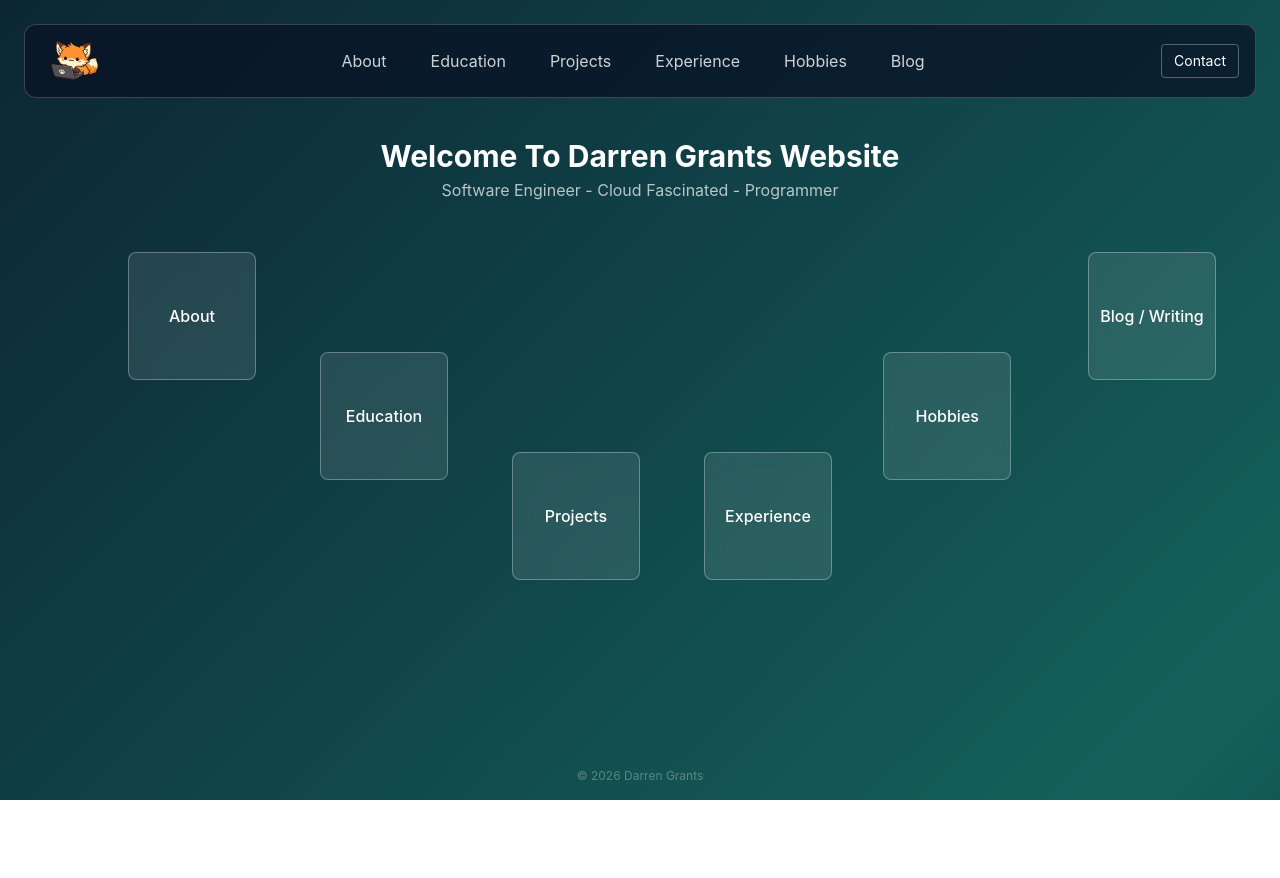
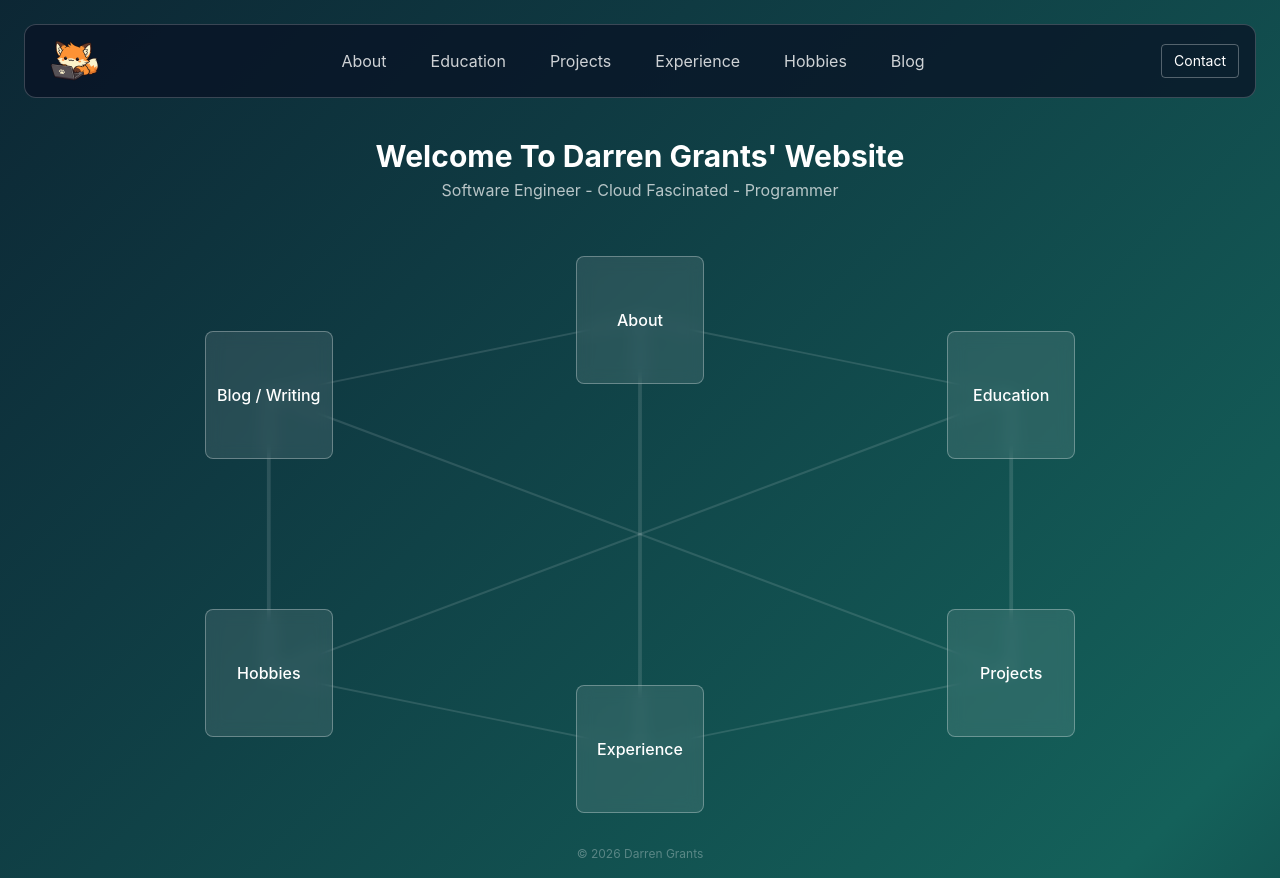
Before and after one commit to darrenomight/Darren_Grants-CV, a Vue app: page / in a window 1280 px wide. Before the commit the page ends 800 px from the top, so only its background shows below. Built offline with nearby package versions, Linux system fonts and the light colour scheme.

Commit message:
More ui fixes - new landing - might be scrapped anyway

```diff
--- a/src/App.vue
+++ b/src/App.vue
@@ -14,7 +14,7 @@ const contactOpen = ref(false)
     <Header @open-contact="contactOpen = true" />
 
     <div v-if="route.name === 'landing'" class="text-center mt-10 px-4">
-      <h1 class="text-3xl font-bold text-white">Welcome To Darren Grants Website</h1>
+      <h1 class="text-3xl font-bold text-white">Welcome To Darren Grants' Website</h1>
       <p class="text-white/70 mt-1">Software Engineer - Cloud Fascinated - Programmer </p>
     </div>
 
--- a/src/components/ContactModal.vue
+++ b/src/components/ContactModal.vue
@@ -6,10 +6,10 @@ defineEmits<{ close: [] }>()
 <template>
   <div
     v-if="open"
-    class="fixed inset-0 bg-black/50 flex items-center justify-center z-50 p-4"
+    class="fixed inset-0 bg-black/50 flex items-center justify-center z-100 p-4"
     @click.self="$emit('close')"
   >
-    <div class="bg-emerald-900 border border-white/20 rounded-lg p-6 max-w-sm w-full text-white relative">
+    <div class="text-overlay border border-white/20 rounded-lg p-6 max-w-lg w-full text-white relative">
       <button
         class="absolute top-3 right-3 text-white/60 hover:text-white"
         @click="$emit('close')"
--- a/src/components/EducationRoadmap.vue
+++ b/src/components/EducationRoadmap.vue
@@ -20,7 +20,7 @@ const nodes = [
     <button
       v-for="node in nodes"
       :key="node.id"
-      class="text-overlay border border-white/20 rounded-lg p-5 text-left hover:bg-white/10"
+      class="text-overlay border border-white/20 rounded-lg p-5 text-left hover:border-white/60 hover:scale-[1.02] transition-all duration-200 cursor-pointer"
       @click="openModal = node.id"
     >
       <p class="font-semibold text-base">{{ node.label }}</p>
@@ -39,7 +39,7 @@ const nodes = [
     </svg>
 
     <button
-      class="absolute top-[50px] left-[30px] w-60 text-overlay border border-white/30 rounded-lg p-5 text-left hover:bg-white/10 transition"
+      class="absolute top-[50px] left-[30px] w-60 text-overlay border border-white/30 rounded-lg p-5 text-left hover:border-white/60 hover:scale-[1.02] transition-all duration-200"
       @click="openModal = 'leaving-cert'"
     >
       <p class="font-semibold text-base">Leaving Cert</p>
@@ -48,7 +48,7 @@ const nodes = [
     </button>
 
     <button
-      class="absolute top-[50px] left-[370px] w-64 text-overlay border border-white/30 rounded-lg p-5 text-left hover:bg-white/10 transition"
+      class="absolute top-[50px] left-[370px] w-64 text-overlay border border-white/30 rounded-lg p-5 text-left hover:border-white/60 hover:scale-[1.02] transition-all duration-200"
       @click="openModal = 'bachelors'"
     >
       <p class="font-semibold text-base">Bachelors</p>
@@ -57,7 +57,7 @@ const nodes = [
     </button>
 
     <button
-      class="absolute top-[200px] left-[170px] w-64 text-overlay border border-white/30 rounded-lg p-5 text-left hover:bg-white/10 transition"
+      class="absolute top-[200px] left-[170px] w-64 text-overlay border border-white/30 rounded-lg p-5 text-left hover:border-white/60 hover:scale-[1.02] transition-all duration-200"
       @click="openModal = 'masters'"
     >
       <p class="font-semibold text-base">Masters</p>
@@ -66,7 +66,7 @@ const nodes = [
     </button>
 
     <button
-      class="absolute top-[355px] left-[370px] w-64 text-overlay border border-white/30 rounded-lg p-5 text-left hover:bg-white/10 transition"
+      class="absolute top-[355px] left-[370px] w-64 text-overlay border border-white/30 rounded-lg p-5 text-left hover:border-white/60 hover:scale-[1.02] transition-all duration-200"
       @click="openModal = 'courses'"
     >
       <p class="font-semibold text-base">Courses / Certs</p>
--- a/src/components/HobbiesCarousel.vue
+++ b/src/components/HobbiesCarousel.vue
@@ -48,20 +48,20 @@ function cardStyle(i: number) {
 </script>
 
 <template>
-    <div class="w-full">
-        <div class="relative w-full h-[620px] md:h-[540px]" style="perspective: 1200px;">
+    <div class="w-full overflow-hidden">
+        <div class="relative w-full h-[580px]" style="perspective: 1200px;">
             <div class="absolute inset-0 flex items-center justify-center">
-                <div v-for="(hobby, i) in hobbies" :key="hobby.id" class="absolute w-79 h-[25rem] md:w-80 md:h-[35rem] rounded-xl border border-white/20 bg-white/10
+                <div v-for="(hobby, i) in hobbies" :key="hobby.id" class="absolute w-80 h-[33rem] rounded-xl border border-white/20 bg-white/10
              backdrop-blur-sm p-5 cursor-pointer transition-all duration-[400ms] ease-out
-             flex flex-col" :style="cardStyle(i)" @click="goTo(i)">
-                    <div class="w-full h-35 md:h-50 rounded-lg bg-white/10 border border-white/10 flex-shrink-0
+             flex flex-col overflow-hidden" :style="cardStyle(i)" @click="goTo(i)">
+                    <div class="w-full h-50 rounded-lg bg-white/10 border border-white/10 flex-shrink-0
                   flex items-center justify-center text-white/30 text-xs mb-3 overflow-hidden">
                         <img v-if="hobby.image" :src="hobby.image" :alt="hobby.name"
                             class="w-full h-full object-cover" />
                         <span v-else>Image</span>
                     </div>
-                    <h3 class="text-white font-semibold text-center mb-2 text-base md:text-lg">{{ hobby.name }}</h3>
-                    <p v-if="diff(i) === 0" class="text-white/70 text-sm leading-relaxed">
+                    <h3 class="text-white font-semibold text-center mb-2 text-lg">{{ hobby.name }}</h3>
+                    <p v-if="diff(i) === 0" class="text-white/70 text-sm leading-relaxed flex-1 overflow-y-auto">
                         {{ hobby.description }}
                     </p>
                 </div>
--- a/src/views/About.vue
+++ b/src/views/About.vue
@@ -30,7 +30,7 @@ const sections = [
   },
 ]
 
-const lastUpdated = '10/07/2026'
+const lastUpdated = '01/08/2026'
 </script>
 
 <template>
--- a/src/views/Hobbies.vue
+++ b/src/views/Hobbies.vue
@@ -3,7 +3,7 @@ import HobbiesCarousel from '../components/HobbiesCarousel.vue'
 </script>
 
 <template>
-  <div class="w-[80%] mx-auto p-8 text-white">
+  <div class="w-full md:w-[75%] mx-auto px-4 md:px-6 py-8 text-white">
     <h1 class="text-3xl font-bold mb-8">Hobbies</h1>
     <HobbiesCarousel />
   </div>
--- a/src/views/Landing.vue
+++ b/src/views/Landing.vue
@@ -2,24 +2,51 @@
 import NavCard from '../components/NavCard.vue'
 
 const cards = [
-  { label: 'About',          to: '/about',      pos: 'md:top-[50px]  md:left-[10%]' },
-  { label: 'Education',     to: '/education', pos: 'md:top-[150px] md:left-[25%]' },
-  { label: 'Projects',       to: '/projects',   pos: 'md:top-[250px] md:left-[40%]' },
-  { label: 'Experience',      to: '/experience',  pos: 'md:top-[250px] md:left-[55%]' },
-  { label: 'Hobbies',        to: '/hobbies',    pos: 'md:top-[150px] md:left-[69%]' },
-  { label: 'Blog / Writing', to: '/blog',       pos: 'md:top-[50px]  md:left-[85%]' },
+  { label: 'About', to: '/about', pos: 'md:top-[12%] md:left-[50%] md:-translate-x-1/2 md:-translate-y-1/2' },
+  { label: 'Education', to: '/education', pos: 'md:top-[25%] md:left-[79%] md:-translate-x-1/2 md:-translate-y-1/2' },
+  { label: 'Projects', to: '/projects', pos: 'md:top-[73%] md:left-[79%] md:-translate-x-1/2 md:-translate-y-1/2' },
+  { label: 'Experience', to: '/experience', pos: 'md:top-[86%] md:left-[50%] md:-translate-x-1/2 md:-translate-y-1/2' },
+  { label: 'Hobbies', to: '/hobbies', pos: 'md:top-[73%] md:left-[21%] md:-translate-x-1/2 md:-translate-y-1/2' },
+  { label: 'Blog / Writing', to: '/blog', pos: 'md:top-[25%] md:left-[21%] md:-translate-x-1/2 md:-translate-y-1/2' },
 ]
 </script>
 
 <template>
-  <div class="flex flex-col gap-4 py-8 px-4
-              md:relative md:block md:w-full md:h-[500px] md:py-0 md:px-0">
-    <NavCard
-      v-for="card in cards"
-      :key="card.label"
-      :label="card.label"
-      :to="card.to"
-      :pos="card.pos"
-    />
-  </div>
+<div class="relative flex flex-col gap-4 items-center px-6 py-8
+            md:block md:w-full md:h-[580px] md:mt-12 md:py-0 md:px-0">
+
+<svg class="hidden md:block absolute inset-0 w-full h-full pointer-events-none" viewBox="0 0 100 100"
+  preserveAspectRatio="none">
+  <!-- Node coordinates for reference:
+       About      (50, 12)
+       Education  (79, 25)
+       Projects   (79, 73)
+       Experience (50, 86)
+       Hobbies    (21, 73)
+       Blog       (21, 25)
+  -->
+
+  <!-- Perimeter: About -> Education -->
+  <line x1="50" y1="12" x2="79" y2="25" stroke="white" stroke-opacity="0.12" stroke-width="0.3" />
+  <!-- Perimeter: Education -> Projects -->
+  <line x1="79" y1="25" x2="79" y2="73" stroke="white" stroke-opacity="0.12" stroke-width="0.3" />
+  <!-- Perimeter: Projects -> Experience -->
+  <line x1="79" y1="73" x2="50" y2="86" stroke="white" stroke-opacity="0.12" stroke-width="0.3" />
+  <!-- Perimeter: Experience -> Hobbies -->
+  <line x1="50" y1="86" x2="21" y2="73" stroke="white" stroke-opacity="0.12" stroke-width="0.3" />
+  <!-- Perimeter: Hobbies -> Blog -->
+  <line x1="21" y1="73" x2="21" y2="25" stroke="white" stroke-opacity="0.12" stroke-width="0.3" />
+  <!-- Perimeter: Blog -> About -->
+  <line x1="21" y1="25" x2="50" y2="12" stroke="white" stroke-opacity="0.12" stroke-width="0.3" />
+
+  <!-- Diagonal: About -> Experience -->
+  <line x1="50" y1="12" x2="50" y2="86" stroke="white" stroke-opacity="0.12" stroke-width="0.3" />
+  <!-- Diagonal: Education -> Hobbies -->
+  <line x1="79" y1="25" x2="21" y2="73" stroke="white" stroke-opacity="0.12" stroke-width="0.3" />
+  <!-- Diagonal: Blog -> Projects -->
+  <line x1="21" y1="25" x2="79" y2="73" stroke="white" stroke-opacity="0.12" stroke-width="0.3" />
+</svg>
+
+<NavCard v-for="card in cards" :key="card.label" :label="card.label" :to="card.to" :pos="card.pos" />
+</div>
 </template>
```
